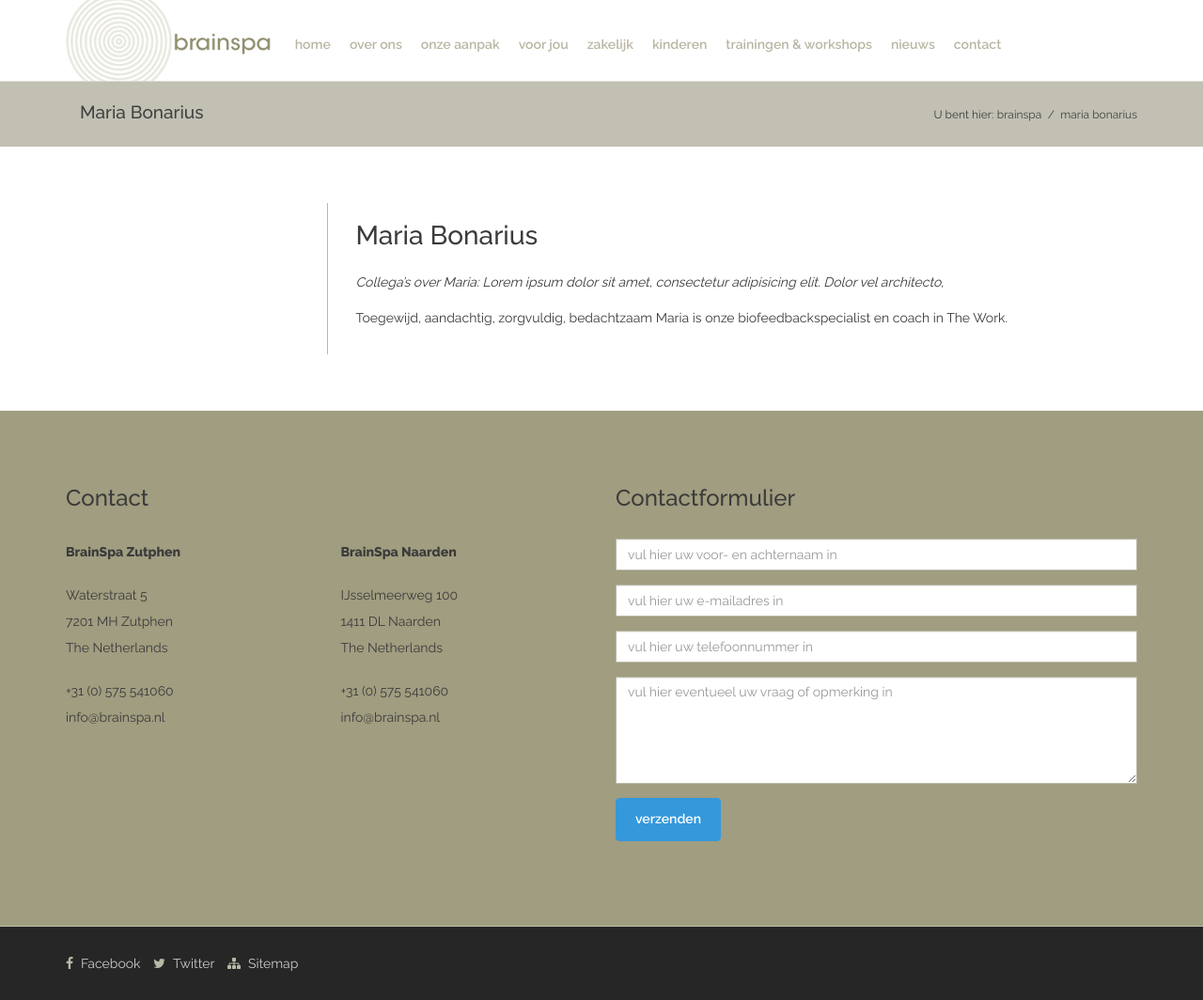
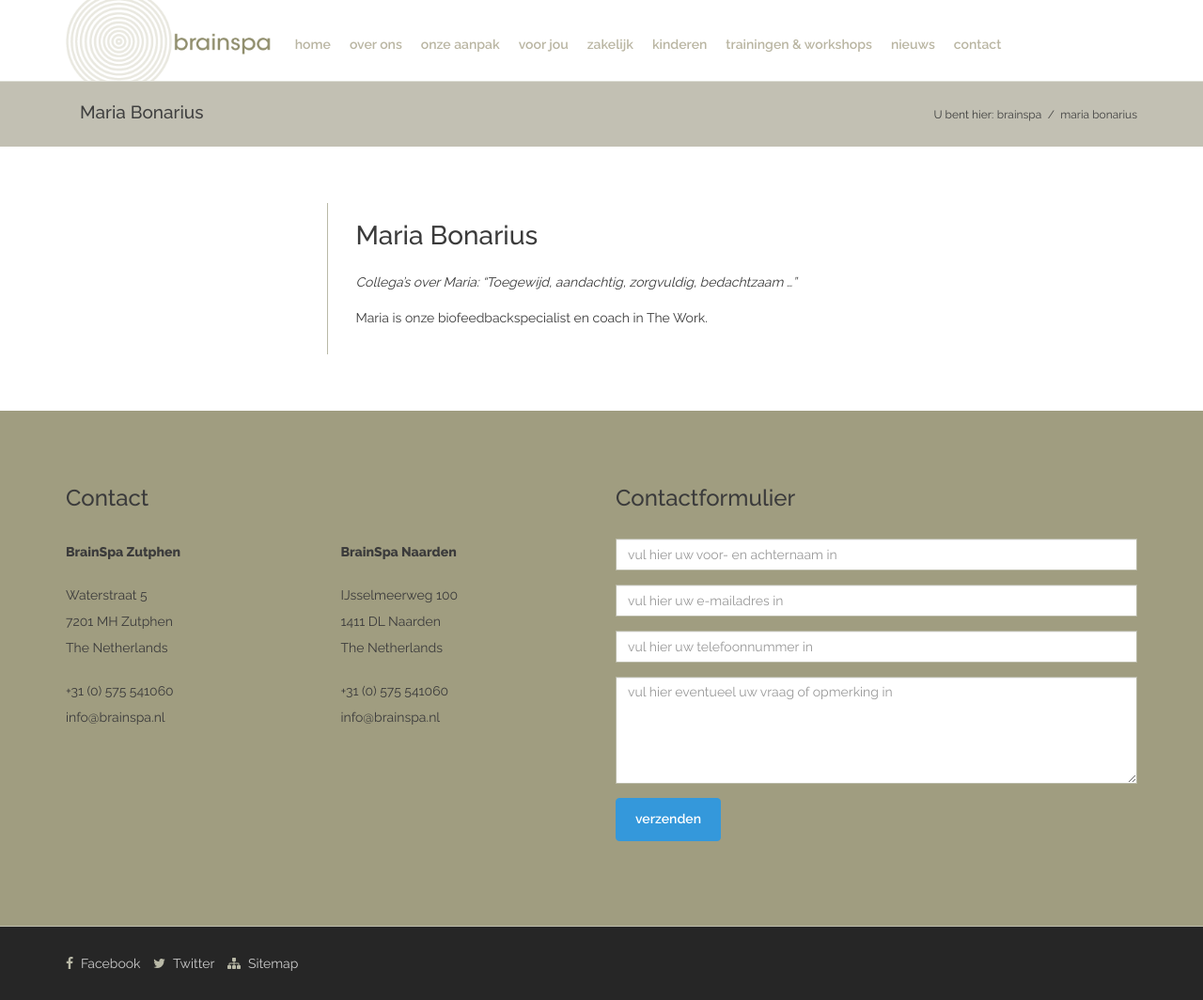
Before and after one commit to dveninga/brainspa, a Jekyll site: the page built from _posts/team/2015-11-05-maria-bonarius.md, in a window 1280 px wide. Shown: the whole page at 94% size. Built offline with Jekyll 4.4.1, drawn with Linux system fonts in a browser that asks for light colours.

Commit message:
aanscherping

```diff
--- a/_posts/team/2015-11-05-maria-bonarius.md
+++ b/_posts/team/2015-11-05-maria-bonarius.md
@@ -7,6 +7,6 @@ tags:
 permalink: maria-bonarius
 sitemap: false
 ---
-*Collega's over Maria: Lorem ipsum dolor sit amet, consectetur adipisicing elit. Dolor vel architecto,*
+*Collega's over Maria: "Toegewijd, aandachtig, zorgvuldig, bedachtzaam ..."*
 
-Toegewijd, aandachtig, zorgvuldig, bedachtzaam Maria is onze biofeedbackspecialist en coach in The Work.
+Maria is onze biofeedbackspecialist en coach in The Work.
```
Also changed, not shown: _posts/team/2015-11-06-ives-prgomet.md (+2 -2 lines), _posts/team/2015-11-07-marion-gottgens.md (+2 -2 lines), _posts/team/2015-11-08-sas-sanders.md (+1 -1 lines), _posts/team/2015-11-09-david-veninga.md (+1 -1 lines), _posts/team/2015-11-10-else-dahmen.md (+1 -1 lines).
